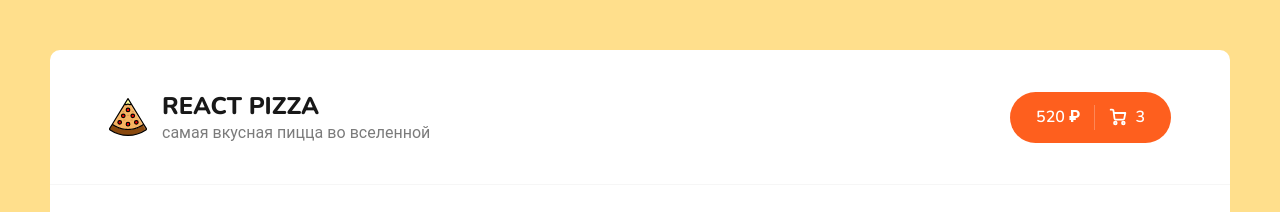
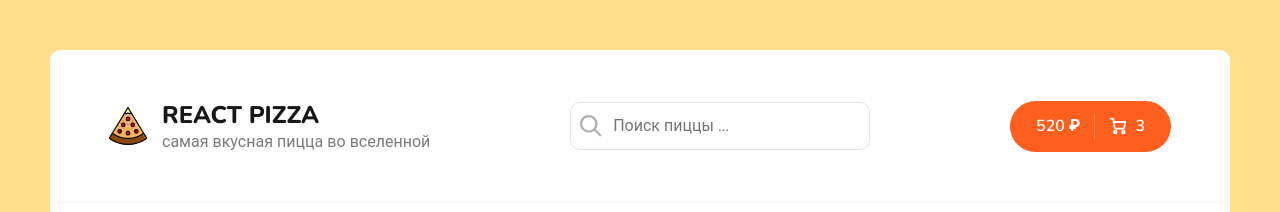
Before and after one commit to sasho33/react-pizza, a React (Create React App) app: page / in a window 1280 px wide. Shown: the top 212 px of the page. Built offline with nearby package versions, Linux system fonts and the light colour scheme; no server answers.

Commit message:
Search working

```diff
--- a/src/App.js
+++ b/src/App.js
@@ -1,4 +1,4 @@
-import React from 'react';
+import React, { useState } from 'react';
 import { Routes, Route } from 'react-router-dom';
 import Header from './components/Header';
 import Home from './Pages/Home';
@@ -7,13 +7,16 @@ import NotFound from './Pages/NotFound';
 import './scss/app.scss';
 
 function App() {
+  const [searchValue, setSearchValue] = useState('');
+  console.log(searchValue);
+
   return (
     <div className="wrapper">
-      <Header />
+      <Header searchValue={searchValue} setSearchValue={setSearchValue} />
       <div className="content">
         <div className="container">
           <Routes>
-            <Route path="/" element={<Home />} />
+            <Route path="/" element={<Home searchValue={searchValue} />} />
             <Route path="/cart" element={<Cart />} />
             <Route path="*" element={<NotFound />} />
           </Routes>
--- a/src/Pages/Home.jsx
+++ b/src/Pages/Home.jsx
@@ -4,7 +4,7 @@ import Sort from '../components/Sort';
 import PizzaBlock from '../components/PizzaBlock/index';
 import Skeleton from '../components/PizzaBlock/Skeleton';
 
-const Home = () => {
+const Home = ({ searchValue }) => {
   const [items, setItems] = useState([]);
   const [isLoading, setIsLoading] = useState(true);
   const [categoryId, setCategoryId] = useState(0);
@@ -18,11 +18,12 @@ const Home = () => {
 
     const order = sortType.sort.includes('-') ? 'desc' : 'ask';
     const sortBy = sortType.sort.replace('-', '');
+    const search = searchValue;
 
     fetch(
       `https://634548cb39ca915a69fa9fb0.mockapi.io/pizzaItems?${
         categoryId > 0 ? `category=${categoryId}` : ''
-      }&sortBy=${sortBy}&order=${order}`,
+      }&sortBy=${sortBy}&order=${order}&search=${search}`,
     )
       .then((res) => res.json())
       .then((arr) => {
@@ -30,7 +31,17 @@ const Home = () => {
         setIsLoading(false);
       });
     window.scrollTo(0, 0);
-  }, [categoryId, sortType]);
+  }, [categoryId, sortType, searchValue]);
+
+  const pizzas = items.map(
+    (obj) => <PizzaBlock key={obj.id} {...obj} />,
+    // title={obj.title}
+    // price={obj.price}
+    // sizes={obj.sizes}
+    // imageUrl={obj.imageUrl}
+    // types={obj.types}
+  );
+  const skeletons = [...new Array(4)].map((_, index) => <Skeleton key={index} />);
 
   return (
     <div className="container">
@@ -39,18 +50,7 @@ const Home = () => {
         <Sort value={sortType} onChangeSort={(id) => setSortType(id)} />
       </div>
       <h2 className="content__title">Все пиццы</h2>
-      <div className="content__items">
-        {isLoading
-          ? [...new Array(4)].map((_, index) => <Skeleton key={index} />)
-          : items.map(
-              (obj) => <PizzaBlock key={obj.id} {...obj} />,
-              // title={obj.title}
-              // price={obj.price}
-              // sizes={obj.sizes}
-              // imageUrl={obj.imageUrl}
-              // types={obj.types}
-            )}
-      </div>
+      <div className="content__items">{isLoading ? skeletons : pizzas}</div>
     </div>
   );
 };
--- a/src/components/Header.jsx
+++ b/src/components/Header.jsx
@@ -1,8 +1,9 @@
 import React from 'react';
 import { Link } from 'react-router-dom';
 import logoSVG from '../assets/img/pizza-logo.svg';
+import Search from './Search';
 
-function Header() {
+function Header({ searchValue, setSearchValue }) {
   return (
     <div className="header">
       <div className="container">
@@ -15,6 +16,7 @@ function Header() {
             </div>
           </div>
         </Link>
+        <Search searchValue={searchValue} setSearchValue={setSearchValue} />
         <div className="header__cart">
           <Link to="/cart" className="button button--cart">
             <span>520 ₽</span>
--- /dev/null
+++ b/src/components/Search/Search.module.scss
@@ -0,0 +1,40 @@
+.root {
+  position: relative;
+}
+
+.searchIcon {
+  width: 22px;
+  height: 22px;
+  opacity: 0.3;
+  position: absolute;
+  left: 20px;
+  top: 25px;
+}
+
+.input {
+  border: 1px solid rgba(0, 0, 0, 0.1);
+  padding: 12px 20px;
+  padding-left: 42px;
+  //   padding-right: 5px;
+  margin: 12px 10px;
+  width: 300px;
+  border-radius: 10px;
+  font-size: 16px;
+
+  &:focus {
+    border: 1px solid rgba(0, 0, 0, 0.2);
+  }
+}
+
+.clearIcon {
+  width: 22px;
+  height: 22px;
+  opacity: 0.3;
+  position: absolute;
+  top: 24px;
+  right: 14px;
+  cursor: pointer;
+  &:hover {
+    opacity: 0.8;
+  }
+}
--- /dev/null
+++ b/src/components/Search/index.jsx
@@ -0,0 +1,38 @@
+import React from 'react';
+
+import styles from './Search.module.scss';
+
+const Search = ({ searchValue, setSearchValue }) => {
+  return (
+    <div className={styles.root}>
+      <svg className={styles.searchIcon} viewBox="0 0 20 20" xmlns="http://www.w3.org/2000/svg">
+        <path d="M12.9 14.32a8 8 0 1 1 1.41-1.41l5.35 5.33-1.42 1.42-5.33-5.34zM8 14A6 6 0 1 0 8 2a6 6 0 0 0 0 12z" />
+      </svg>
+      <input
+        value={searchValue}
+        onChange={(event) => {
+          setSearchValue(event.target.value);
+        }}
+        className={styles.input}
+        placeholder="Поиск пиццы ..."
+      />
+      {searchValue && (
+        <svg
+          onClick={() => {
+            setSearchValue('');
+          }}
+          className={styles.clearIcon}
+          height="48"
+          viewBox="0 0 48 48"
+          width="48"
+          xmlns="http://www.w3.org/2000/svg"
+        >
+          <path d="M38 12.83l-2.83-2.83-11.17 11.17-11.17-11.17-2.83 2.83 11.17 11.17-11.17 11.17 2.83 2.83 11.17-11.17 11.17 11.17 2.83-2.83-11.17-11.17z" />
+          <path d="M0 0h48v48h-48z" fill="none" />
+        </svg>
+      )}
+    </div>
+  );
+};
+
+export default Search;
--- a/src/scss/components/_header.scss
+++ b/src/scss/components/_header.scss
@@ -10,7 +10,7 @@
     display: flex;
     align-items: center;
     justify-content: space-between;
-    @media (max-width: 645px) {
+    @media (max-width: 740px) {
       flex-direction: column;
 
       .header__cart {
```
Also changed, not shown: src/components/Pagination/Pagination.jsx (added, +7 -0 lines), src/components/Pagination/Pagination.module.scss (added).
